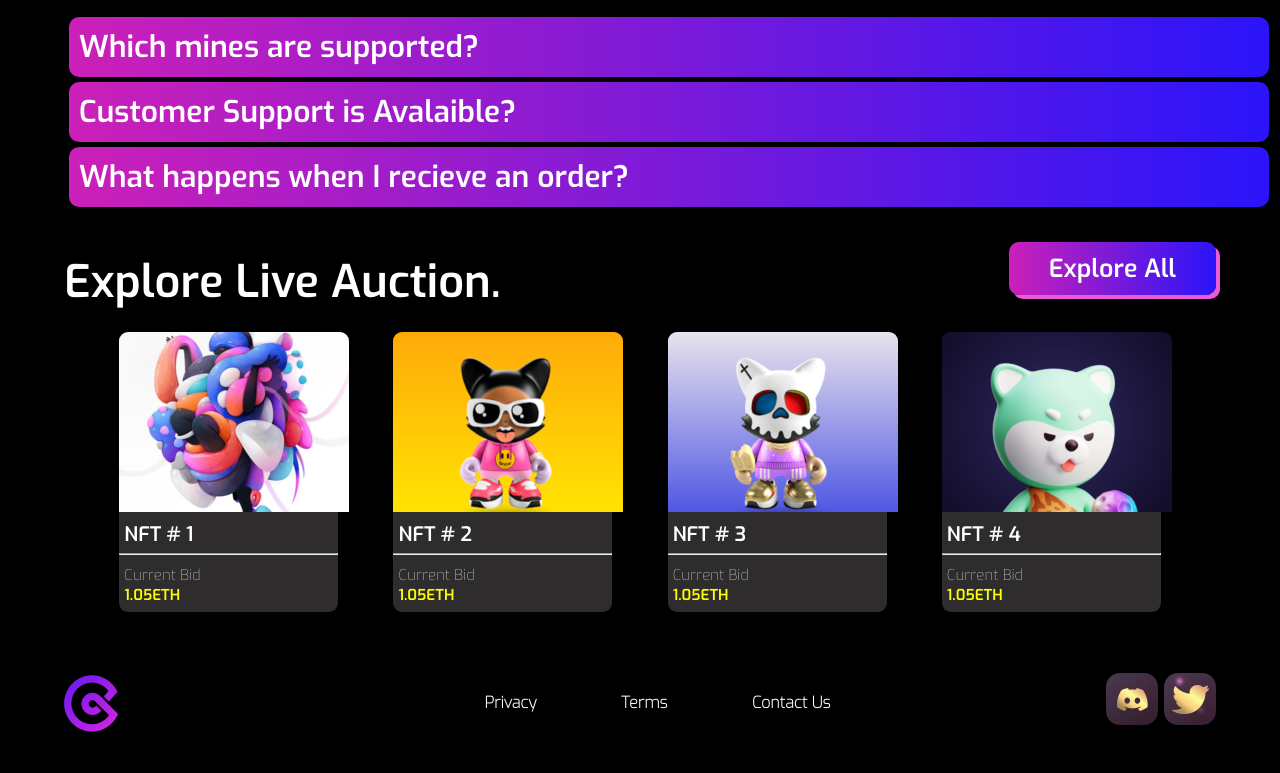
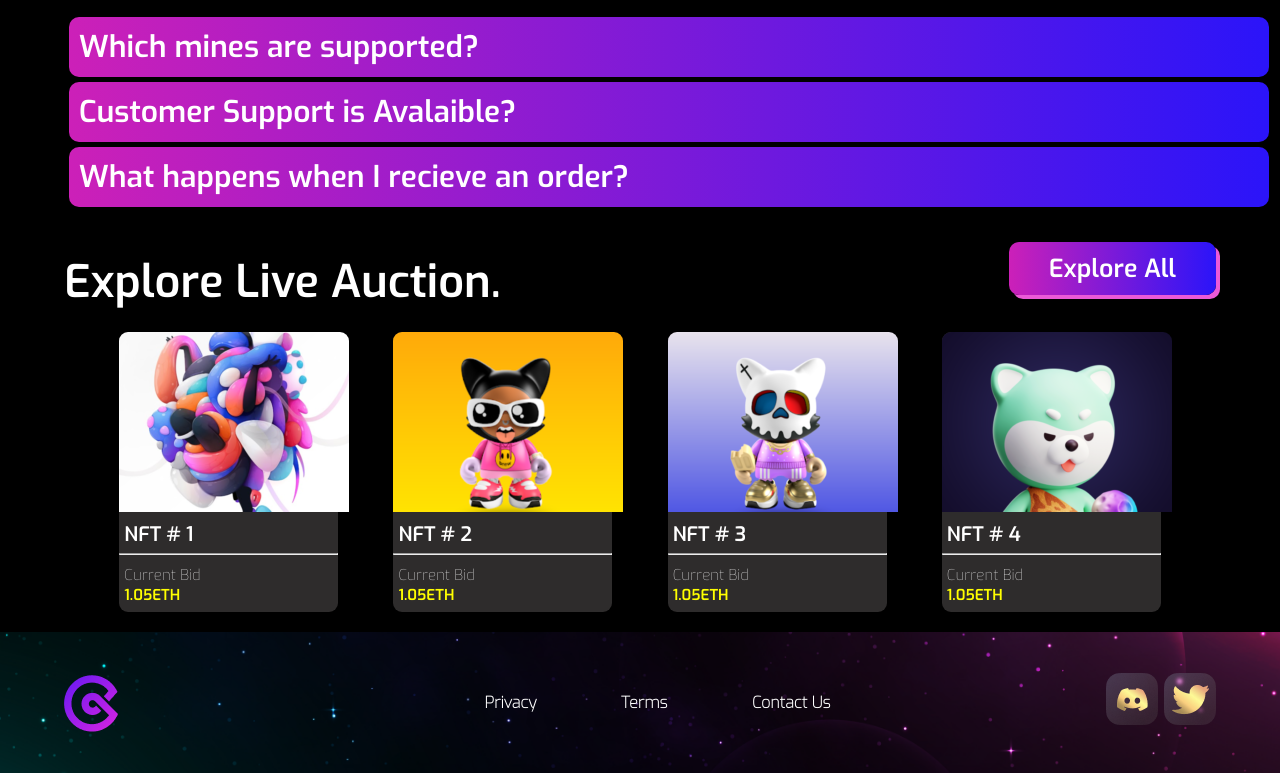
Before and after one commit to KiranZehra28/faq, a plain HTML site: page index.html in a window 1280 px wide. Shown: the part 1485-2258 px from the top of the page. Drawn offline with nearby package versions, Linux system fonts and the light colour scheme; files whose address does not match are found by name.

Commit message:
Update style.css

```diff
--- a/style.css
+++ b/style.css
@@ -214,7 +214,7 @@ header button:hover{
 }
 
 footer {
-    background-image: url(images/footer-bg.png);
+    background-image: url(footer-bg.png);
     background-repeat: no-repeat;
     background-size: cover;
     font-family: var(--text);
```
